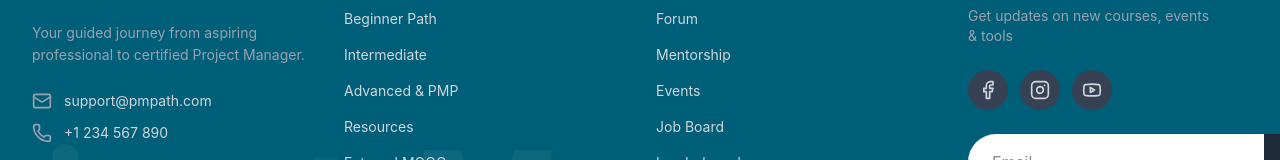
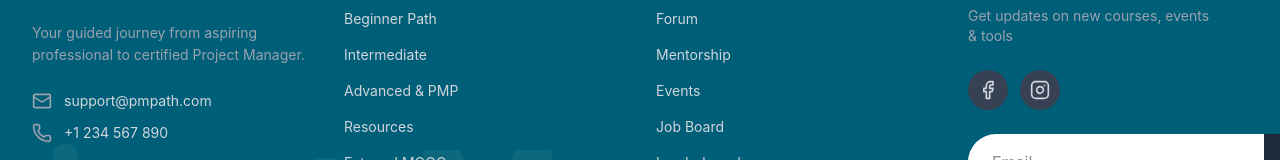
Before and after one commit to Akintomiwa200/pmp, a Next.js app: page / in a window 1280 px wide. Shown: the part 6046-6206 px from the top of the page. Built offline with nearby package versions, Linux system fonts and the light colour scheme; no server answers.

Commit message:
resolve bugs and clean up

```diff
--- a/app/api/auth/[...nextauth]/route.ts
+++ b/app/api/auth/[...nextauth]/route.ts
@@ -6,6 +6,7 @@ import GoogleProvider from "next-auth/providers/google";
 import { z } from "zod";
 import bcrypt from "bcryptjs";
 import { getUserByEmail } from "@/lib/db";
+import type { Level, SubscriptionTier, UserRole } from "@/types";
 
 const credentialsSchema = z.object({
   email: z.string().email(),
@@ -37,9 +38,9 @@ const { handlers } = NextAuth({
     async session({ session, token }) {
       if (session.user) {
         session.user.id = token.id as string;
-        session.user.level = token.level as string;
-        session.user.subscription = token.subscription as string;
-        session.user.role = token.role as string;
+        session.user.level = token.level as Level;
+        session.user.subscription = token.subscription as SubscriptionTier;
+        session.user.role = token.role as UserRole;
       }
       return session;
     },
--- a/components/layout/Footer.tsx
+++ b/components/layout/Footer.tsx
@@ -2,7 +2,7 @@
 
 import Link from "next/link";
 import { useState } from "react";
-import { Mail, Phone, Facebook, Instagram, YoutubeIcon } from "lucide-react";
+import { Mail, Phone, Facebook, Instagram } from "lucide-react";
 
 const links = {
   Learn: [
@@ -138,14 +138,7 @@ export default function Footer() {
               >
                 <Instagram className="w-5 h-5" />
               </a>
-              <a
-                href="https://youtube.com"
-                target="_blank"
-                rel="noopener noreferrer"
-                className="w-10 h-10 rounded-full bg-gray-700 flex items-center justify-center hover:bg-emerald-600 transition-colors"
-              >
-                <YoutubeIcon className="w-5 h-5" />
-              </a>
+
             </div>
 
             <form
```
